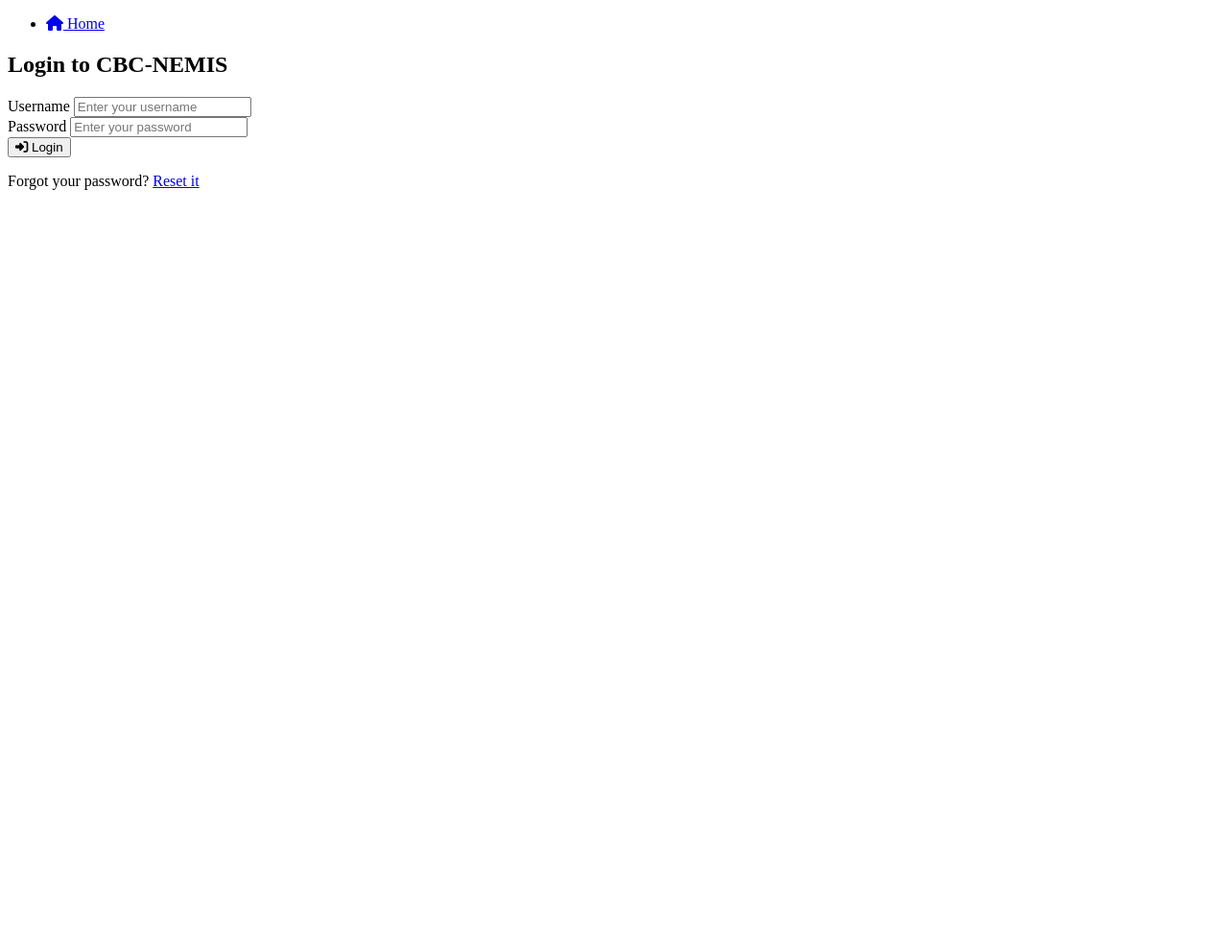
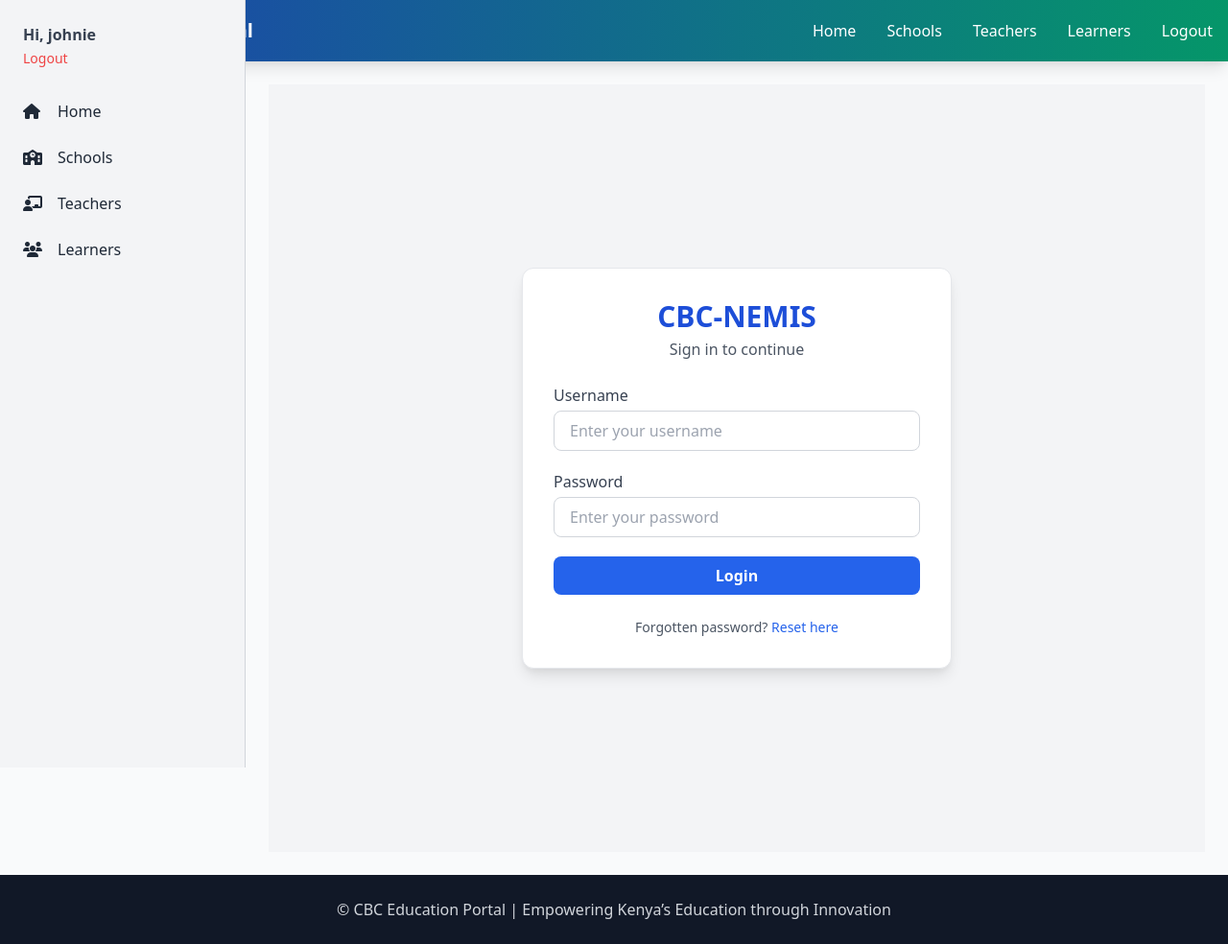
Before and after one commit to johnbett068/CBC-NEMIS, a Django app: a page that uses accounts/templates/accounts/login.html in a window 1280 px wide. Shown: the whole page at 96% size. Before the commit the page ends 198 px from the top, so only its background shows below. Run offline with Django 5.2, Linux system fonts and the light colour scheme; a user stored in the database is signed in; some libraries are stand-ins or nearby versions.

Commit message:
base sidebasr and login html edition

```diff
--- a/accounts/templates/accounts/login.html
+++ b/accounts/templates/accounts/login.html
@@ -1,107 +1,82 @@
+{% extends "base.html" %}
 {% load static %}
-<!DOCTYPE html>
-<html lang="en">
-<head>
-    <meta charset="UTF-8">
-    <title>Login | CBC-NEMIS</title>
-    <link rel="stylesheet" href="{% static 'css/styles.css' %}">
-    <script src="https://kit.fontawesome.com/a076d05399.js" crossorigin="anonymous"></script>
-</head>
-<body class="bg-gray-100">
 
-    <!-- Sidebar -->
-    <aside class="w-64 h-screen bg-white shadow-md fixed">
-        <ul class="mt-10">
+{% block content %}
+<div class="min-h-screen flex items-center justify-center bg-gray-100 px-4">
 
-            <!-- Home -->
-            <li>
-                <a href="{% url 'home:home' %}"
-                   class="flex items-center p-2 text-gray-700 rounded hover:bg-blue-200 hover:text-blue-800">
-                    <i class="fas fa-home w-5"></i>
-                    <span class="ml-2">Home</span>
-                </a>
-            </li>
+    <!-- Login Card -->
+    <div class="w-full max-w-md bg-white shadow-lg rounded-xl p-8 border border-gray-200">
 
-            <!-- Sidebar Items (only when logged in) -->
-            {% if user.is_authenticated %}
+        <!-- Logo / Title -->
+        <div class="text-center mb-6">
+            <h1 class="text-3xl font-bold text-blue-700">CBC-NEMIS</h1>
+            <p class="text-gray-600 mt-1">Sign in to continue</p>
+        </div>
 
-                <!-- Schools -->
-                {% if user.role == 'cabinet_secretary' or user.role == 'county_director' or user.role == 'subcounty_director' or user.role == 'school_admin' %}
-                    <li>
-                        <a href="{% url 'schools:school_list' %}"
-                           class="flex items-center p-2 text-gray-700 rounded hover:bg-blue-200 hover:text-blue-800">
-                            <i class="fas fa-school w-5"></i>
-                            <span class="ml-2">Schools</span>
-                        </a>
-                    </li>
-                {% endif %}
-
-                <!-- Teachers -->
-                {% if user.role == 'cabinet_secretary' or user.role == 'county_director' or user.role == 'subcounty_director' or user.role == 'school_admin' or user.role == 'teacher' %}
-                    <li>
-                        <a href="{% url 'teachers:teacher_list' %}"
-                           class="flex items-center p-2 text-gray-700 rounded hover:bg-blue-200 hover:text-blue-800">
-                            <i class="fas fa-chalkboard-teacher w-5"></i>
-                            <span class="ml-2">Teachers</span>
-                        </a>
-                    </li>
-                {% endif %}
-
-            {% endif %}
-        </ul>
-    </aside>
-
-    <!-- Main Content -->
-    <div class="ml-64 flex items-center justify-center h-screen">
-        <div class="bg-white p-10 rounded shadow-md w-full max-w-md">
-            <h2 class="text-2xl font-bold mb-6 text-center text-blue-700">Login to CBC-NEMIS</h2>
-
-            <form method="POST" action="{% url 'accounts:login' %}">
-                {% csrf_token %}
-
-                {% if form.errors %}
-                    <div class="bg-red-100 text-red-700 p-2 mb-4 rounded">
-                        Please correct the errors below.
-                    </div>
-                {% endif %}
-
+        <!-- Display Messages -->
         {% if messages %}
             {% for message in messages %}
-                        <div class="p-2 mb-4 rounded
-                            {% if message.tags == 'error' %} bg-red-100 text-red-700
-                            {% elif message.tags == 'success' %} bg-green-100 text-green-700
-                            {% else %} bg-blue-100 text-blue-700 {% endif %}">
+                <div class="mb-3 p-3 text-sm rounded
+                    {% if message.tags == 'error' %}
+                        bg-red-100 text-red-700 border border-red-300
+                    {% else %}
+                        bg-green-100 text-green-700 border border-green-300
+                    {% endif %}
+                ">
                     {{ message }}
                 </div>
             {% endfor %}
         {% endif %}
 
-                <div class="mb-4">
-                    <label for="username" class="block mb-1 font-medium text-gray-700">Username</label>
-                    <input type="text" name="username" id="username"
-                           class="w-full border border-gray-300 p-2 rounded focus:outline-none focus:ring-2 focus:ring-blue-400"
-                           placeholder="Enter your username" required>
+        <!-- Login Form -->
+        <form method="POST" class="space-y-5">
+            {% csrf_token %}
+
+            <!-- Username -->
+            <div>
+                <label class="block text-gray-700 font-medium mb-1">Username</label>
+                <input
+                    type="text"
+                    name="username"
+                    required
+                    class="w-full px-4 py-2 border border-gray-300 rounded-lg focus:outline-none
+                           focus:ring-2 focus:ring-blue-400 focus:border-transparent"
+                    placeholder="Enter your username"
+                >
             </div>
 
-                <div class="mb-6">
-                    <label for="password" class="block mb-1 font-medium text-gray-700">Password</label>
-                    <input type="password" name="password" id="password"
-                           class="w-full border border-gray-300 p-2 rounded focus:outline-none focus:ring-2 focus:ring-blue-400"
-                           placeholder="Enter your password" required>
+            <!-- Password -->
+            <div>
+                <label class="block text-gray-700 font-medium mb-1">Password</label>
+                <input
+                    type="password"
+                    name="password"
+                    required
+                    class="w-full px-4 py-2 border border-gray-300 rounded-lg focus:outline-none
+                           focus:ring-2 focus:ring-blue-400 focus:border-transparent"
+                    placeholder="Enter your password"
+                >
             </div>
 
-                <button type="submit"
-                        class="w-full bg-blue-600 text-white p-2 rounded hover:bg-blue-700 transition">
-                    <i class="fas fa-sign-in-alt mr-1"></i> Login
+            <!-- Submit Button -->
+            <button
+                type="submit"
+                class="w-full bg-blue-600 text-white py-2 rounded-lg font-semibold
+                       hover:bg-blue-700 transition duration-200"
+            >
+                Login
             </button>
 
-                <p class="mt-4 text-sm text-center text-gray-600">
-                    Forgot your password?
-                    <a href="{% url 'accounts:password_reset' %}" class="text-blue-600 hover:underline">Reset it</a>
+        </form>
+
+        <!-- Bottom Links -->
+        <div class="text-center mt-6">
+            <p class="text-sm text-gray-600">
+                Forgotten password?
+                <a href="#" class="text-blue-600 hover:underline">Reset here</a>
             </p>
-            </form>
+        </div>
+
     </div>
 </div>
-
-</body>
-</html>
+{% endblock %}
--- a/templates/base.html
+++ b/templates/base.html
@@ -18,7 +18,6 @@
     <script src="https://cdn.jsdelivr.net/npm/alpinejs@3.x.x/dist/cdn.min.js" defer></script>
 
     <script>
-        // Toggle sidebar for mobile
         function toggleSidebar() {
             const sidebar = document.getElementById('sidebar');
             const overlay = document.getElementById('overlay');
@@ -26,16 +25,16 @@
             overlay.classList.toggle('hidden');
         }
 
-        // Toggle sidebar collapse for desktop
         function toggleCollapse() {
             const sidebar = document.getElementById('sidebar');
             const main = document.getElementById('main-content');
+
             sidebar.classList.toggle('w-64');
             sidebar.classList.toggle('w-20');
+
             main.classList.toggle('md:ml-64');
             main.classList.toggle('md:ml-20');
 
-            // Hide text labels when collapsed
             const labels = document.querySelectorAll('#sidebar .label-text');
             labels.forEach(label => label.classList.toggle('hidden'));
         }
@@ -53,11 +52,17 @@
 
             <!-- Desktop Menu -->
             <ul class="hidden md:flex space-x-8 text-white font-medium">
+
                 <li><a href="{% url 'home:home' %}" class="hover:text-gray-200">Home</a></li>
                 <li><a href="{% url 'schools:school_list' %}" class="hover:text-gray-200">Schools</a></li>
                 <li><a href="{% url 'teachers:teacher_list' %}" class="hover:text-gray-200">Teachers</a></li>
                 <li><a href="{% url 'learners:learner_list' %}" class="hover:text-gray-200">Learners</a></li>
+
+                {% if not user.is_authenticated %}
                 <li><a href="{% url 'accounts:login' %}" class="hover:text-gray-200">Login</a></li>
+                {% else %}
+                <li><a href="{% url 'accounts:logout' %}" class="hover:text-gray-200">Logout</a></li>
+                {% endif %}
             </ul>
 
             <!-- Mobile Menu Button -->
@@ -67,12 +72,13 @@
         </div>
     </nav>
 
-    <!-- Layout: Sidebar + Main Content -->
+    <!-- Layout -->
     <div class="flex flex-1 relative">
 
         <!-- Sidebar -->
-        <aside id="sidebar" class="fixed inset-y-0 left-0 w-64 bg-gray-100 border-r border-gray-300 transform -translate-x-full md:translate-x-0 transition-all duration-300 ease-in-out z-50 overflow-y-auto">
-            <!-- Collapse Button -->
+        <aside id="sidebar"
+               class="fixed inset-y-0 left-0 w-64 bg-gray-100 border-r border-gray-300 transform -translate-x-full md:translate-x-0 transition-all duration-300 ease-in-out z-50 overflow-y-auto">
+
             <div class="flex justify-end p-2 md:hidden">
                 <button onclick="toggleCollapse()" class="text-gray-700 hover:text-blue-700">
                     <i class="fas fa-angle-double-left"></i>
@@ -88,7 +94,6 @@
         <!-- Main Content -->
         <main id="main-content" class="flex-1 p-6 md:ml-64 transition-all duration-300 ease-in-out">
 
-            <!-- Breadcrumb Block -->
             {% block breadcrumb %}
             {% if breadcrumb %}
             <nav class="bg-gray-100 rounded-md px-4 py-2 mb-6 flex items-center space-x-2 text-sm sm:text-base">
@@ -104,18 +109,14 @@
             {% endif %}
             {% endblock %}
 
-            <!-- Page Content Block -->
-            {% block content %}
-            {% endblock %}
+            {% block content %}{% endblock %}
         </main>
     </div>
 
-    <!-- Footer -->
     <footer class="bg-gray-900 text-gray-300 py-6 text-center mt-auto">
         <p>&copy; {{ now|date:"Y" }} CBC Education Portal | Empowering Kenya’s Education through Innovation</p>
     </footer>
 
-    <!-- AOS JS -->
     <script src="https://unpkg.com/aos@2.3.1/dist/aos.js"></script>
     <script>
         AOS.init({
--- a/templates/sidebar.html
+++ b/templates/sidebar.html
@@ -1,112 +1,65 @@
 <!-- sidebar.html -->
 <div class="h-full flex flex-col py-6 px-4 bg-gray-100">
 
-    <!-- User Info -->
+    <!-- User Info — ONLY WHEN LOGGED IN -->
     {% if user.is_authenticated %}
     <div class="mb-6 px-2">
-        <p class="text-gray-700 font-semibold">Hello, {{ user.get_full_name }}</p>
-        <p class="text-sm text-gray-500 capitalize">{{ user.role|default:"User" }}</p>
+        <p class="text-gray-700 font-semibold">Hi, {{ user.username }}</p>
+        <a href="{% url 'accounts:logout' %}"
+           class="text-red-500 hover:text-red-700 text-sm font-medium">
+            Logout
+        </a>
     </div>
     {% endif %}
 
-    <!-- Navigation -->
-    <nav class="flex-1 overflow-y-auto">
+    <!-- Menu -->
+    <nav class="flex-1">
         <ul class="space-y-2">
 
-            <!-- Home -->
             <li>
                 <a href="{% url 'home:home' %}"
-                   class="flex items-center p-2 text-gray-700 rounded hover:bg-blue-200 hover:text-blue-800">
-                    <i class="fas fa-home w-5"></i>
-                    <span class="ml-2 label-text">Home</span>
+                   class="flex items-center p-2 rounded hover:bg-gray-200 transition">
+                    <i class="fas fa-home w-6"></i>
+                    <span class="ml-3 label-text">Home</span>
                 </a>
             </li>
 
-            <!-- Schools -->
-            {% if user.role == 'cabinet_secretary' or user.role == 'county_director' or user.role == 'subcounty_director' or user.role == 'school_admin' %}
             <li>
                 <a href="{% url 'schools:school_list' %}"
-                   class="flex items-center p-2 text-gray-700 rounded hover:bg-blue-200 hover:text-blue-800">
-                    <i class="fas fa-school w-5"></i>
-                    <span class="ml-2 label-text">Schools</span>
+                   class="flex items-center p-2 rounded hover:bg-gray-200 transition">
+                    <i class="fas fa-school w-6"></i>
+                    <span class="ml-3 label-text">Schools</span>
                 </a>
             </li>
-            {% endif %}
 
-            <!-- Teachers -->
-            {% if user.role == 'cabinet_secretary' or user.role == 'county_director' or user.role == 'subcounty_director' or user.role == 'school_admin' or user.role == 'teacher' %}
-            <li x-data="{ open: false }">
-                <button @click="open = !open"
-                        class="flex items-center justify-between w-full p-2 text-gray-700 rounded hover:bg-blue-200 hover:text-blue-800 focus:outline-none">
-                    <span class="flex items-center">
-                        <i class="fas fa-chalkboard-teacher w-5"></i>
-                        <span class="ml-2 label-text">Teachers</span>
-                    </span>
-                    <i :class="{'fa-chevron-down': !open, 'fa-chevron-up': open}"
-                       class="fas w-4 transition-transform"></i>
-                </button>
-
-                <ul x-show="open" class="pl-8 mt-2 space-y-1 text-gray-600" x-cloak>
-                    <li><a href="{% url 'teachers:teacher_list' %}" class="block p-1 rounded hover:bg-blue-100">All Teachers</a></li>
-
-                    {% if user.role == 'cabinet_secretary' or user.role == 'school_admin' %}
-                    <li><a href="{% url 'teachers:teacher_add' %}" class="block p-1 rounded hover:bg-blue-100">Add Teacher</a></li>
-                    <li><a href="{% url 'teachers:subject_assignment_list' %}" class="block p-1 rounded hover:bg-blue-100">Subject Assignments</a></li>
-                    <li><a href="{% url 'teachers:class_assignment_add' %}" class="block p-1 rounded hover:bg-blue-100">Class Assignments</a></li>
-                    {% endif %}
-                </ul>
-            </li>
-            {% endif %}
-
-            <!-- Learners -->
-            {% if user.role == 'cabinet_secretary' or user.role == 'county_director' or user.role == 'subcounty_director' or user.role == 'school_admin' or user.role == 'teacher' %}
-            <li x-data="{ open: false }">
-                <button @click="open = !open"
-                        class="flex items-center justify-between w-full p-2 text-gray-700 rounded hover:bg-blue-200 hover:text-blue-800 focus:outline-none">
-                    <span class="flex items-center">
-                        <i class="fas fa-user-graduate w-5"></i>
-                        <span class="ml-2 label-text">Learners</span>
-                    </span>
-                    <i :class="{'fa-chevron-down': !open, 'fa-chevron-up': open}"
-                       class="fas w-4 transition-transform"></i>
-                </button>
-
-                <ul x-show="open" class="pl-8 mt-2 space-y-1 text-gray-600" x-cloak>
-                    <li><a href="{% url 'learners:learner_list' %}" class="block p-1 rounded hover:bg-blue-100">All Learners</a></li>
-
-                    {% if user.role == 'cabinet_secretary' or user.role == 'school_admin' %}
-                    <li><a href="{% url 'learners:add_learner' %}" class="block p-1 rounded hover:bg-blue-100">Add Learner</a></li>
-                    {% endif %}
-
-                    <li><a href="#" class="block p-1 rounded hover:bg-blue-100">Edit Learner</a></li>
-                </ul>
-            </li>
-            {% endif %}
-
-            <!-- Subjects -->
-            {% if user.role == 'cabinet_secretary' or user.role == 'county_director' or user.role == 'subcounty_director' or user.role == 'school_admin' or user.role == 'teacher' %}
             <li>
-                <a href="{% url 'subjects:subject_list' %}"
-                   class="flex items-center p-2 text-gray-700 rounded hover:bg-blue-200 hover:text-blue-800">
-                    <i class="fas fa-book w-5"></i>
-                    <span class="ml-2 label-text">Subjects</span>
+                <a href="{% url 'teachers:teacher_list' %}"
+                   class="flex items-center p-2 rounded hover:bg-gray-200 transition">
+                    <i class="fas fa-chalkboard-teacher w-6"></i>
+                    <span class="ml-3 label-text">Teachers</span>
                 </a>
             </li>
-            {% endif %}
 
-            <!-- Logout -->
-            {% if user.is_authenticated %}
             <li>
-                <a href="{% url 'accounts:logout' %}"
-                   class="flex items-center p-2 text-red-600 rounded hover:bg-red-100 hover:text-red-800">
-                    <i class="fas fa-sign-out-alt w-5"></i>
-                    <span class="ml-2 label-text">Logout</span>
+                <a href="{% url 'learners:learner_list' %}"
+                   class="flex items-center p-2 rounded hover:bg-gray-200 transition">
+                    <i class="fas fa-users w-6"></i>
+                    <span class="ml-3 label-text">Learners</span>
+                </a>
+            </li>
+
+            <!-- Login menu only when NOT logged in -->
+            {% if not user.is_authenticated %}
+            <li>
+                <a href="{% url 'accounts:login' %}"
+                   class="flex items-center p-2 rounded hover:bg-gray-200 transition">
+                    <i class="fas fa-sign-in-alt w-6"></i>
+                    <span class="ml-3 label-text">Login</span>
                 </a>
             </li>
             {% endif %}
 
         </ul>
     </nav>
+
 </div>
-
-<script src="https://cdn.jsdelivr.net/npm/alpinejs@3.x.x/dist/cdn.min.js" defer></script>
```
Also changed, not shown: db.sqlite3. Lines whose indentation alone changed are shown as unchanged.
